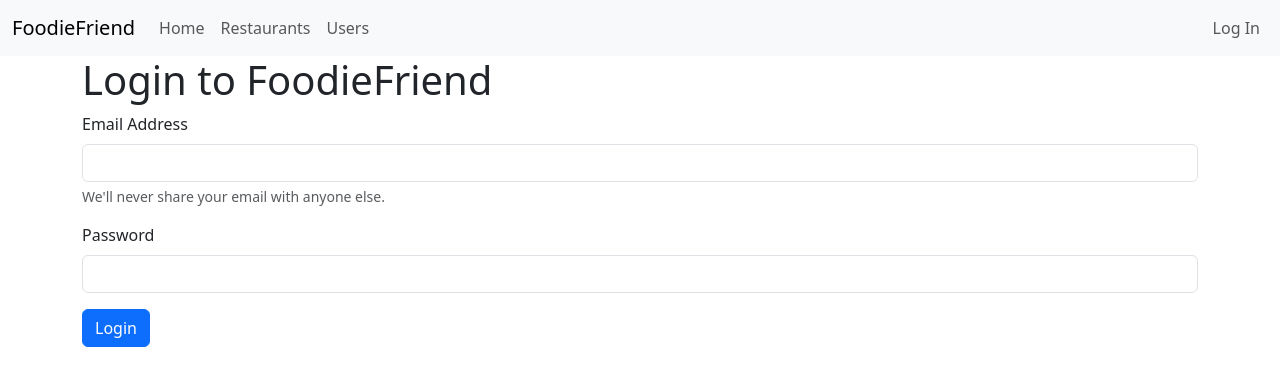
After one commit to ericlwong/foodie-friend, a Flask app: page /login in a window 1280 px wide. The commit adds this page. Shown: the top 386 px of the page. Run offline with Flask 3, Linux system fonts and the light colour scheme.

Commit message:
Added new Jinja templates and Flask routes

```diff
--- a/server.py
+++ b/server.py
@@ -16,6 +16,29 @@ def show_homepage():
     """View homepage."""
 
     return render_template("homepage.html")
+
+@app.route("/login")
+def show_login():
+    """View login page."""
+
+    return render_template("login.html")
+
+@app.route("/login", methods=["POST"])
+def handle_login():
+    """Log user into account."""
+
+    email = request.form.get("email")
+    password = request.form.get("password")
+
+    user = crud.get_user_by_email(email)
+
+    if user and user.email == email and user.password == password:
+        session["user"] = email
+        flash("Login successful!")
+        return redirect("/")
+    else:
+        flash("Incorrect email and password. Please try again.")
+        return redirect("/login")
 
 @app.route("/restaurants")
 def show_restaurants():
@@ -36,6 +59,17 @@ def show_restaurant(restaurant_id):
     return render_template("restaurant_details.html", restaurant=restaurant,
                            yelp_reviews=yelp_reviews, images=images)
 
+@app.route("/search")
+def search_restaurants():
+    """Search for restaurants."""
+
+    query = request.args.get("query")
+    location = request.args.get("location")
+
+    restaurants = crud.get_restaurants_by_term_location(query, location)
+
+    return render_template("searched_restaurants.html", restaurants=restaurants, location=location)
+
 if __name__ == "__main__":
     connect_to_db(app)
     app.run(host="0.0.0.0", debug=True)
--- a/templates/base.html
+++ b/templates/base.html
@@ -7,11 +7,51 @@
       {% block title %}{% endblock %}
     </title>
 
+    <link href="https://cdn.jsdelivr.net/npm/bootstrap@5.3.0-alpha3/dist/css/bootstrap.min.css" rel="stylesheet" integrity="sha384-KK94CHFLLe+nY2dmCWGMq91rCGa5gtU4mk92HdvYe+M/SXH301p5ILy+dN9+nJOZ" crossorigin="anonymous">
+    <link rel="stylesheet" href="https://cdn.jsdelivr.net/npm/bootstrap-icons@1.10.5/font/bootstrap-icons.css">
     {% block head %}{% endblock %}
   </head>
   <body>
-    {% block body %}{% endblock %}
+    <nav class="navbar navbar-expand-lg bg-body-tertiary">
+      <div class="container-fluid">
+        <a class="navbar-brand" href="/">FoodieFriend</a>
+        <button class="navbar-toggler" type="button" data-bs-toggle="collapse" data-bs-target="#navbarText" aria-controls="navbarText" aria-expanded="false" aria-label="Toggle navigation">
+          <span class="navbar-toggler-icon"></span>
+        </button>
+        <div class="collapse navbar-collapse" id="navbarText">
+          <ul class="navbar-nav me-auto mb-2 mb-lg-0">
+            <li class="nav-item">
+              <a class="nav-link" href="/">Home</a>
+            </li>
+            <li class="nav-item">
+              <a class="nav-link" href="/restaurants">Restaurants</a>
+            </li>
+            <li class="nav-item">
+              <a class="nav-link" href="/users">Users</a>
+            </li>
+          </ul>
+          <ul class="navbar-nav d-flex">
+            <li class="nav-item">
+              <a class="nav-link" href="/login">Log In</a>
+            </li>
+          </ul>
+        </div>
+        </div>
+      </div>
+    </nav>
+
+    {% for message in get_flashed_messages() %}
+      <p class="flash-msg">
+        {{ message }}
+      </p>
+    {% endfor %}
+
+    <div class="container">
+      {% block body %}{% endblock %}
+    </div>
 
     {% block after_body %}{% endblock %}
+
+    <script src="https://cdn.jsdelivr.net/npm/bootstrap@5.3.0-alpha3/dist/js/bootstrap.bundle.min.js" integrity="sha384-ENjdO4Dr2bkBIFxQpeoTz1HIcje39Wm4jDKdf19U8gI4ddQ3GYNS7NTKfAdVQSZe" crossorigin="anonymous"></script>
   </body>
 </html>
--- /dev/null
+++ b/templates/login.html
@@ -0,0 +1,24 @@
+{% extends 'base.html' %}
+
+{% block title %}Login{% endblock %}
+
+{% block body %}
+  <div class="row">
+    <h1>Login to FoodieFriend</h1>
+  </div>
+
+  <div class="row">
+    <form action="/login" method="POST">
+      <div class="mb-3">
+        <label for="email" class="form-label">Email Address</label>
+        <input type="email" class="form-control" id="email" name="email" aria-describedby="email-info">
+        <div id="email-info" class="form-text">We'll never share your email with anyone else.</div>
+      </div>
+      <div class="mb-3">
+        <label for="password" class="form-label">Password</label>
+        <input type="password" class="form-control" id="password" name="password">
+      </div>
+      <button type="submit" class="btn btn-primary">Login</button>
+    </form>
+  </div>
+{% endblock %}
```
Also changed, not shown: templates/homepage.html (+15 -10 lines), templates/restaurant_details.html (+21 -3 lines), templates/searched_restaurants.html (added, +17 -0 lines).
